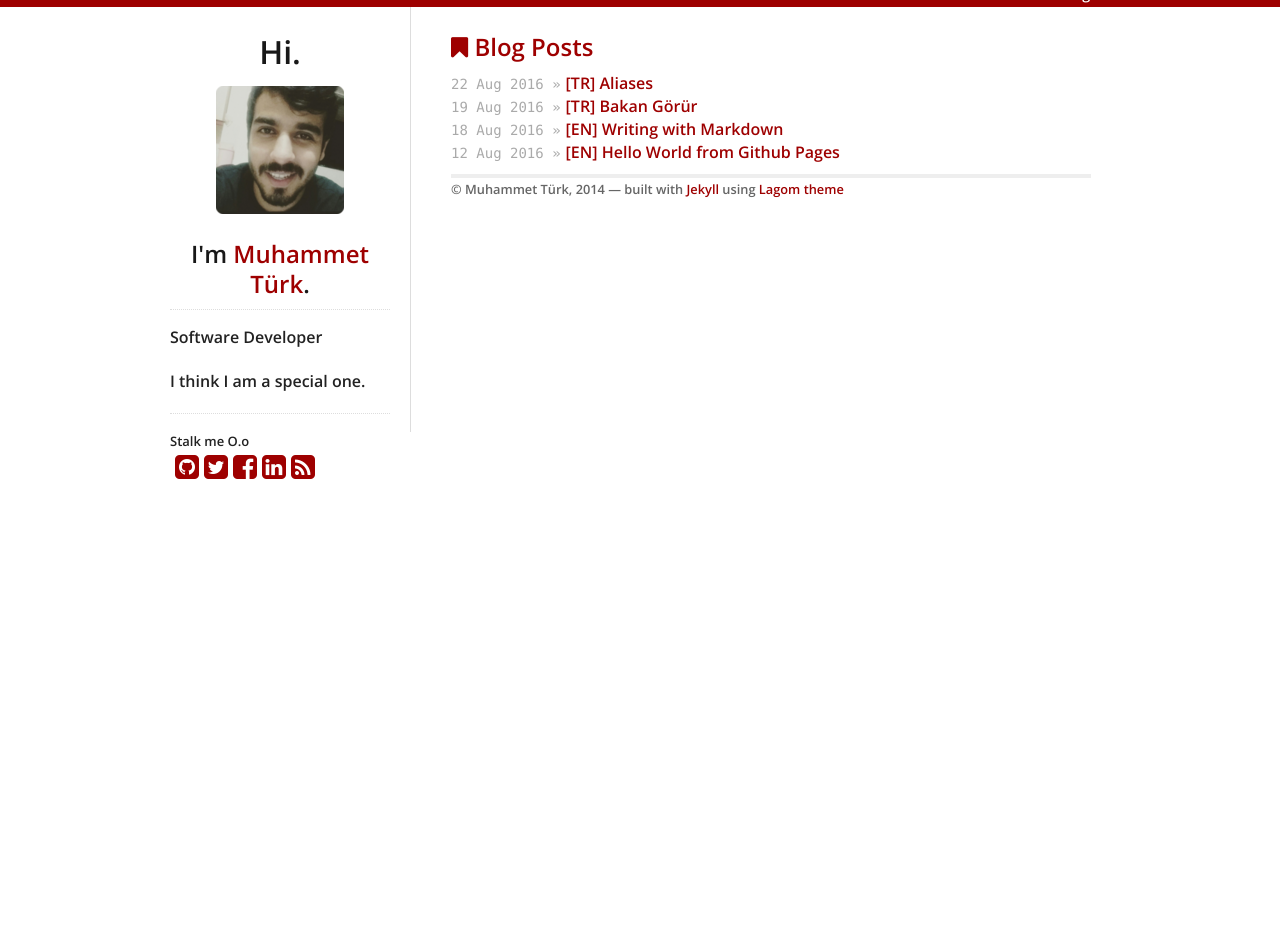
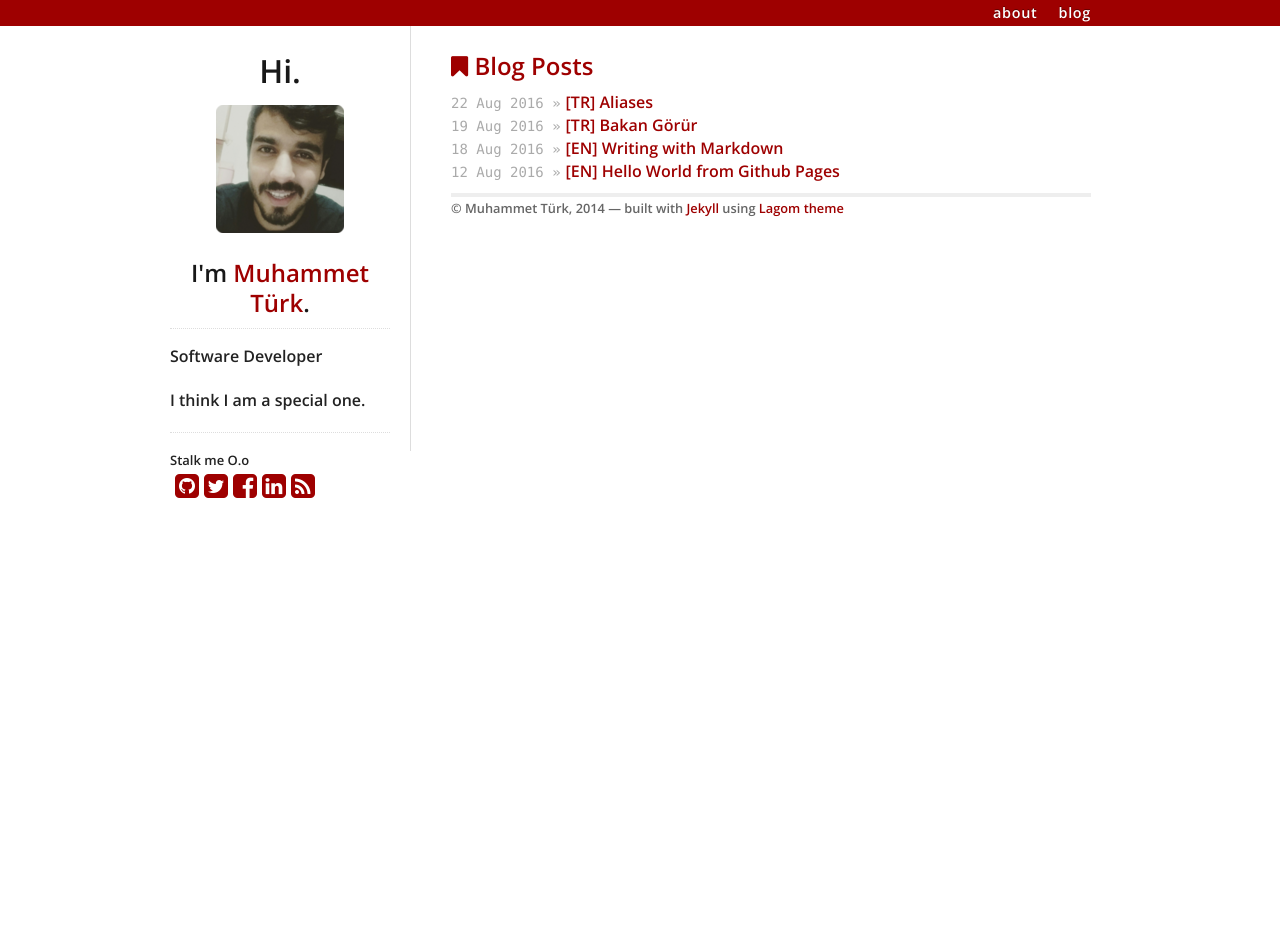
Before and after one commit to mturk111/mturk111.github.io, a Jekyll site: the page built from index.html, in a window 1280 px wide. Built offline with Jekyll 4.4.1, drawn with Linux system fonts in a browser that asks for light colours; nearby versions of some CDN libraries.

Commit message:
Update screen.css

```diff
--- a/_includes/css/screen.css
+++ b/_includes/css/screen.css
@@ -13,7 +13,7 @@ body {
   color: #222222;
   line-height: 24px;
   margin: 0;
-  border-top: 7px solid {{ site.data.theme.highlight_color }};
+  border-top: 26px solid {{ site.data.theme.highlight_color }};
 }
 
 #topbar {
```
